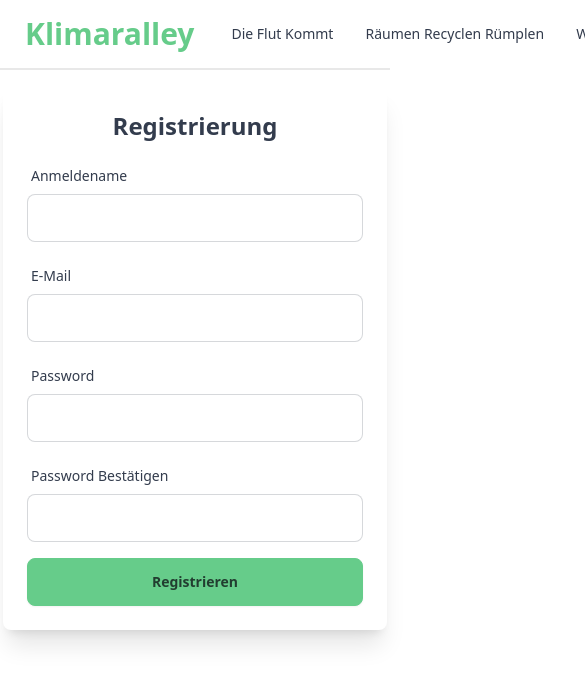
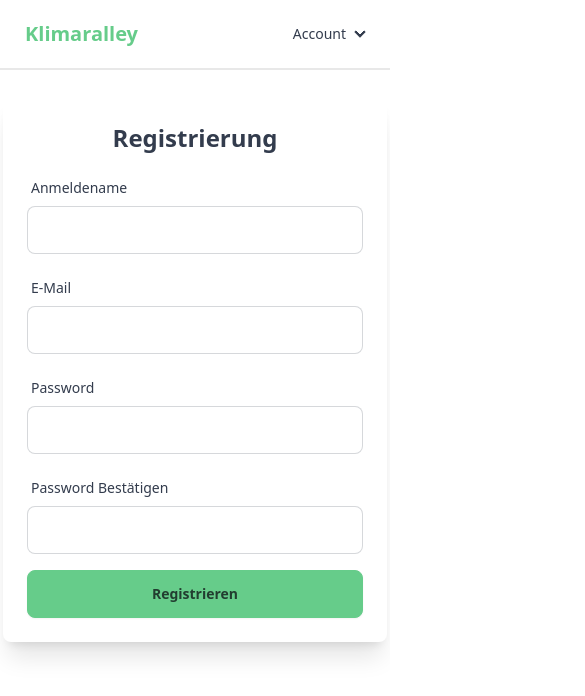
Before and after one commit to j0giwa/klimaralley-hub, a React (Vite) app: page /auth/register in a window 390 px wide. Shown: the top 696 px of the page, 585 px wide, since content can reach past the window. Built offline with nearby package versions, Linux system fonts and the light colour scheme.

Commit message:
Respoinsive-ish header

```diff
--- a/src/components/Header.jsx
+++ b/src/components/Header.jsx
@@ -9,15 +9,15 @@
 function Header() {
 
   return (
-    <div className="navbar bg-base-100 mb-4 border-solid border-b-2 border-base-200">
+    <div className="navbar bg-base-100 mb-7 border-solid border-b-2 border-base-200">
       <div className="flex-1">
-        <a className="btn btn-ghost text-3xl text-primary" href="/">Klimaralley</a>
+        <a className="btn btn-ghost text-xl md:text-3xl text-primary" href="/">Klimaralley</a>
       </div>
       <div className="flex-none">
         <ul className="menu menu-horizontal px-1">
-          <li><a href="/games/flut">Die Flut Kommt</a></li>
-          <li><a href="/games/recycling">Räumen Recyclen Rümplen</a></li>
-          <li><a href="/games/wasserarm">Wasserarm Satt</a></li>
+          <li><a className="hidden md:block" href="/games/flut">Die Flut Kommt</a></li>
+          <li><a className="hidden md:block" href="/games/recycling">Räumen Recyclen Rümplen</a></li>
+          <li><a className="hidden md:block" href="/games/wasserarm">Wasserarm Satt</a></li>
           <li>
             <details>
               <summary>Account</summary>
--- a/src/components/RegisterForm.jsx
+++ b/src/components/RegisterForm.jsx
@@ -30,8 +30,11 @@ function RegisterForm() {
     verifyPassword: '',
   });
 
+  /** @type {String} */
   const [alertMessage, setAlertMessage] = useState('');
+  /** @type {String} */
   const [alertType, setAlertType] = useState('');
+  /** @type {boolean} */
   const [showAlert, setShowAlert] = useState(false);
 
   /**
```
Lines whose indentation alone changed are shown as unchanged.
